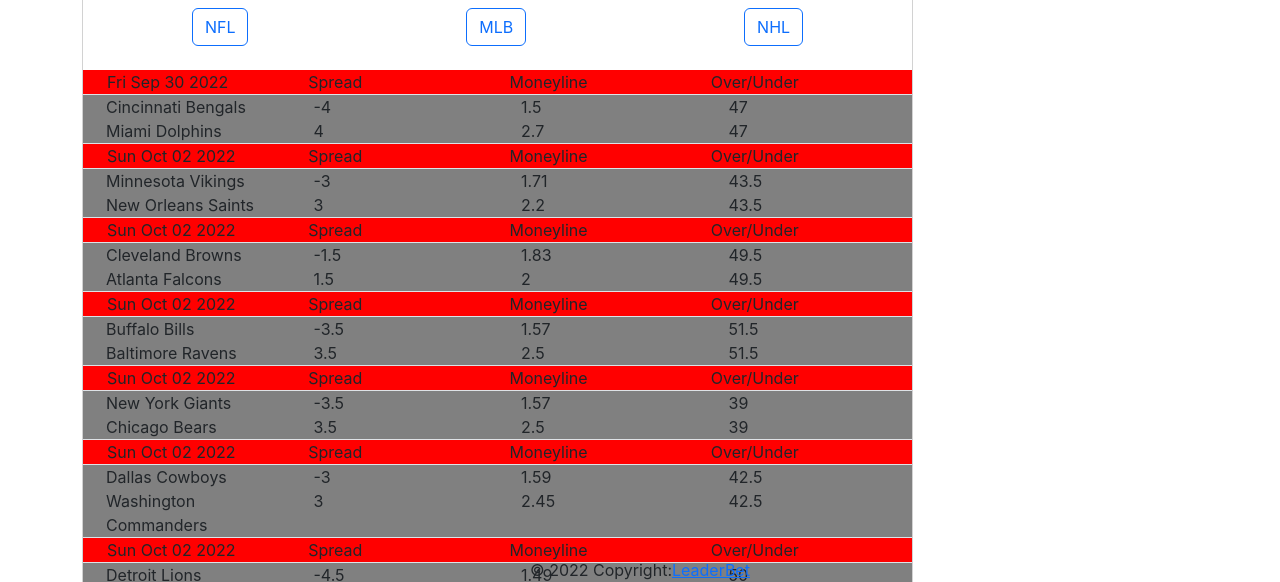
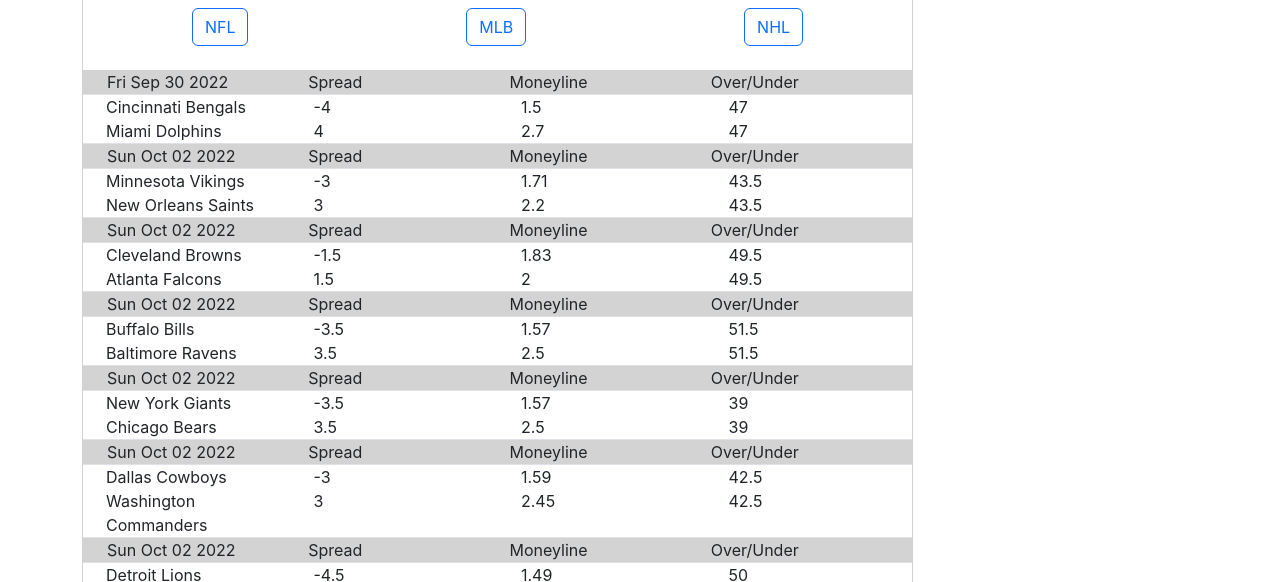
Before and after one commit to Matth5050/LeaderBet, a React (Create React App) app in the folder leader-bet/: page / in a window 1280 px wide. Shown: the part 218-800 px from the top of the page. Built offline with nearby package versions, Linux system fonts and the light colour scheme; no server answers; the database is empty; sample sign-in values are in the browser's storage.

Commit message:
cleaned up code

```diff
--- a/leader-bet/src/components/App.js
+++ b/leader-bet/src/components/App.js
@@ -30,7 +30,6 @@
   return (
     <Router>
         <UserContext.Provider value={{isLogged, setIsLogged, userName, setUserName}}>
-
           <Routes>
             <Route exact path="/" element={<PrivateRoute />} >
               <Route exact path="/" element={<MainPageControl />}/>
@@ -39,7 +38,7 @@
             <Route path="/login" element={<Login />} />
           </Routes>
         </UserContext.Provider>
-        <Footer />
+        {/* <Footer /> */}
     </Router>
   );
 }
--- a/leader-bet/src/components/Odds.js
+++ b/leader-bet/src/components/Odds.js
@@ -3,14 +3,13 @@
 function Odds() {
 
   const listHeaderStyles = {
-    backgroundColor: "red",
+    backgroundColor: "lightGray",
     margin:0
-
   }
 
   const listItemStyles = {
     padding:0,
-    backgroundColor: "gray",
+
   }
 
   const listDivStyles = {
@@ -37,7 +36,7 @@
         <div className="row container" style={listHeaderStyles}>
             <span className="col-3">{new Date(element.commence_time).toDateString()}</span><span className="col-3">Spread</span><span className="col-3">Moneyline</span><span className="col-3">Over/Under</span>
           </div>
-        <li key={index} className="list-group-item list-group-item border border-start-0 border-end-0" style={listItemStyles}>
+        <li key={index} className="list-group-item border border-start-0 border-end-0" style={listItemStyles}>
           <div className="row" style={listDivStyles}><span className="col-3">{element.bookmakers[0].markets[0].outcomes[1].name}</span><span className="col-3">{element.bookmakers[0].markets[1].outcomes[1].point}</span><span className="col-3">{element.bookmakers[0].markets[0].outcomes[1].price}</span><span className="col-3">{element.bookmakers[0].markets[2].outcomes[1].point}</span></div>
           <div className="row" style={listDivStyles}><span className="col-3">{element.bookmakers[0].markets[0].outcomes[0].name}</span><span className="col-3">{element.bookmakers[0].markets[1].outcomes[0].point}</span><span className="col-3">{element.bookmakers[0].markets[0].outcomes[0].price}</span><span className="col-3">{element.bookmakers[0].markets[2].outcomes[0].point}</span></div>
         </li>
--- a/leader-bet/src/index.js
+++ b/leader-bet/src/index.js
@@ -3,6 +3,7 @@
 import './index.css';
 import App from './components/App';
 import reportWebVitals from './reportWebVitals';
+
 
 const root = ReactDOM.createRoot(document.getElementById('root'));
 root.render(
```
